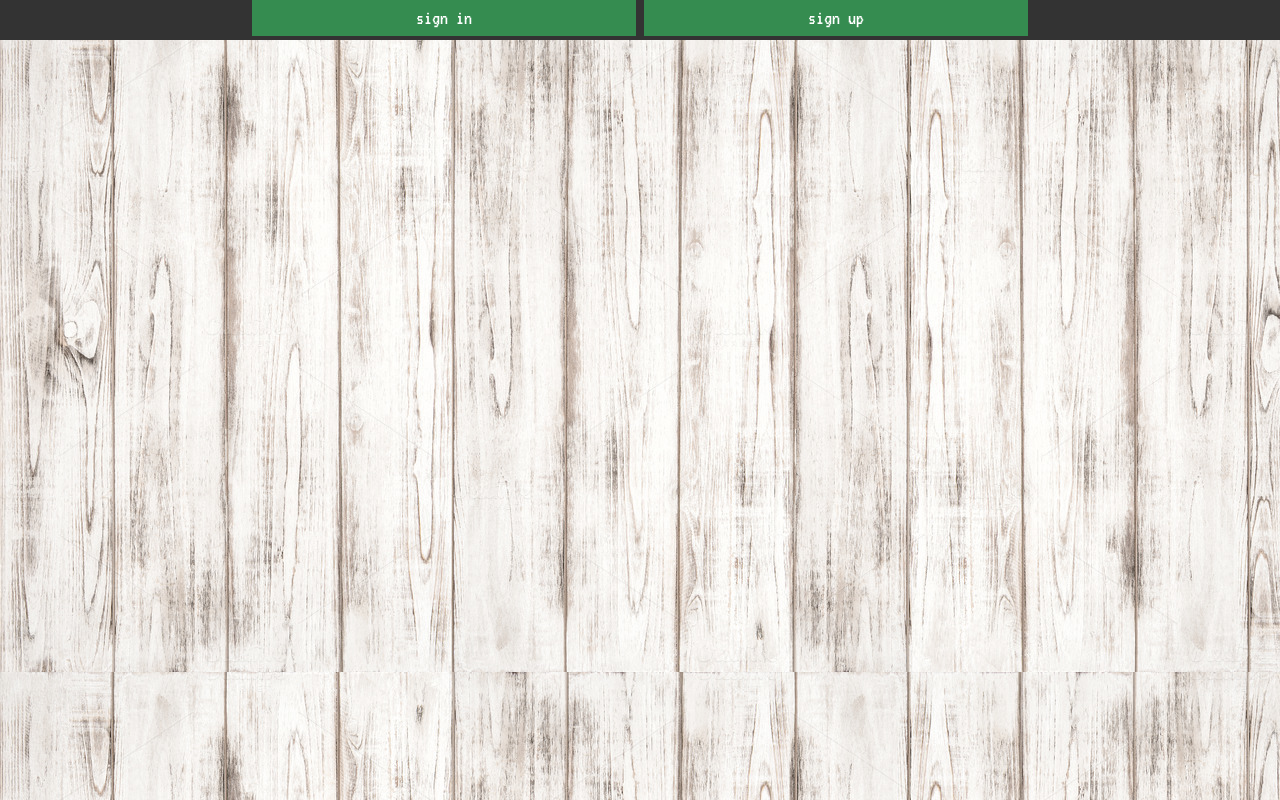
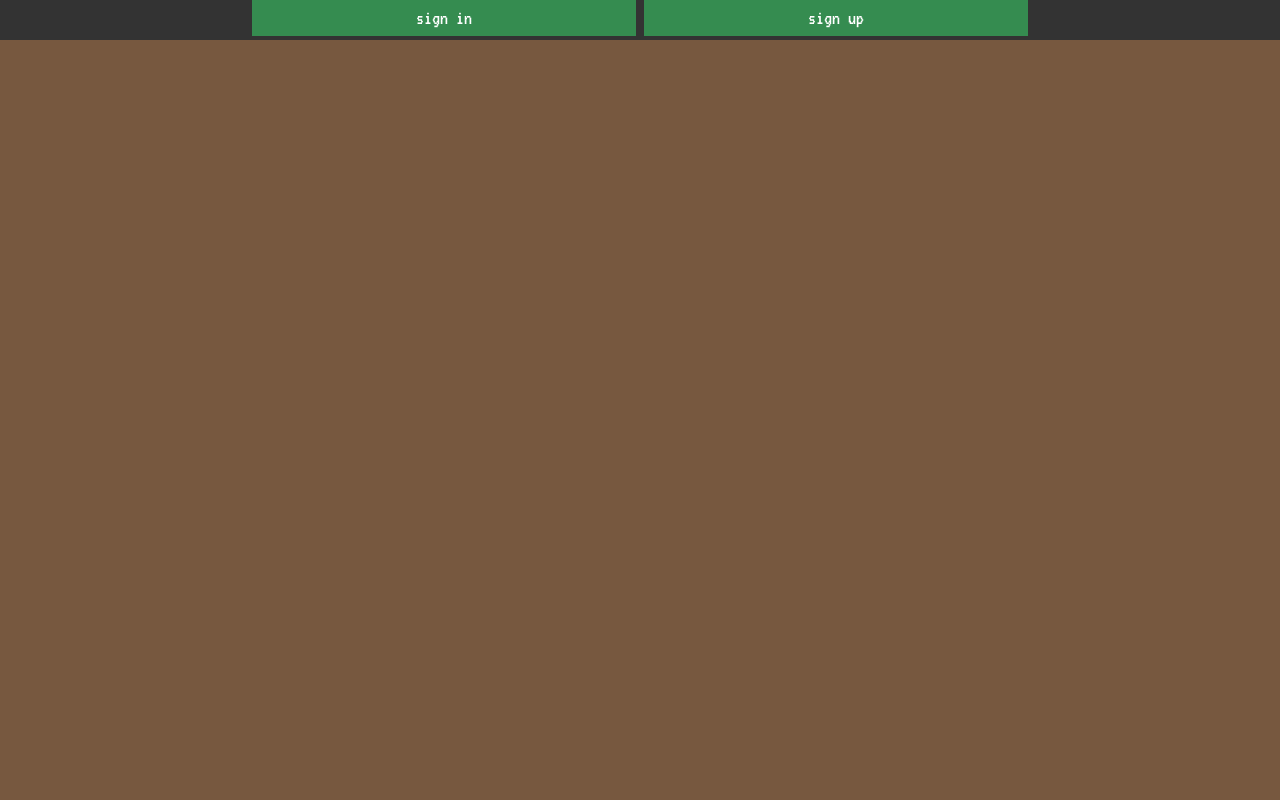
Before and after one commit to melancholiaque/ruby-garage-project, a Flask app: page / in a window 1280 px wide. Run offline with Flask 2, Linux system fonts and the light colour scheme; parts of the project's set-up code (start-up, migrations or seed data) failed here and were passed over.

Commit message:
final disign

```diff
--- a/todoapp/static/styles.css
+++ b/todoapp/static/styles.css
@@ -3,7 +3,7 @@
 }
 
 body {
-    background: url("pic.jpeg");
+    background-color:#77583f;
     margin: 0;
     font-family: 'VT323', monospace;
     font-size: 20px;
@@ -76,6 +76,7 @@ button {
 }
 
 .project_head {
+    border: solid 2px #999999;
     text-align: center;
     background-color:#358c50;
     color: white;
```
Also changed, not shown: todoapp/static/pic.jpeg (deleted).
